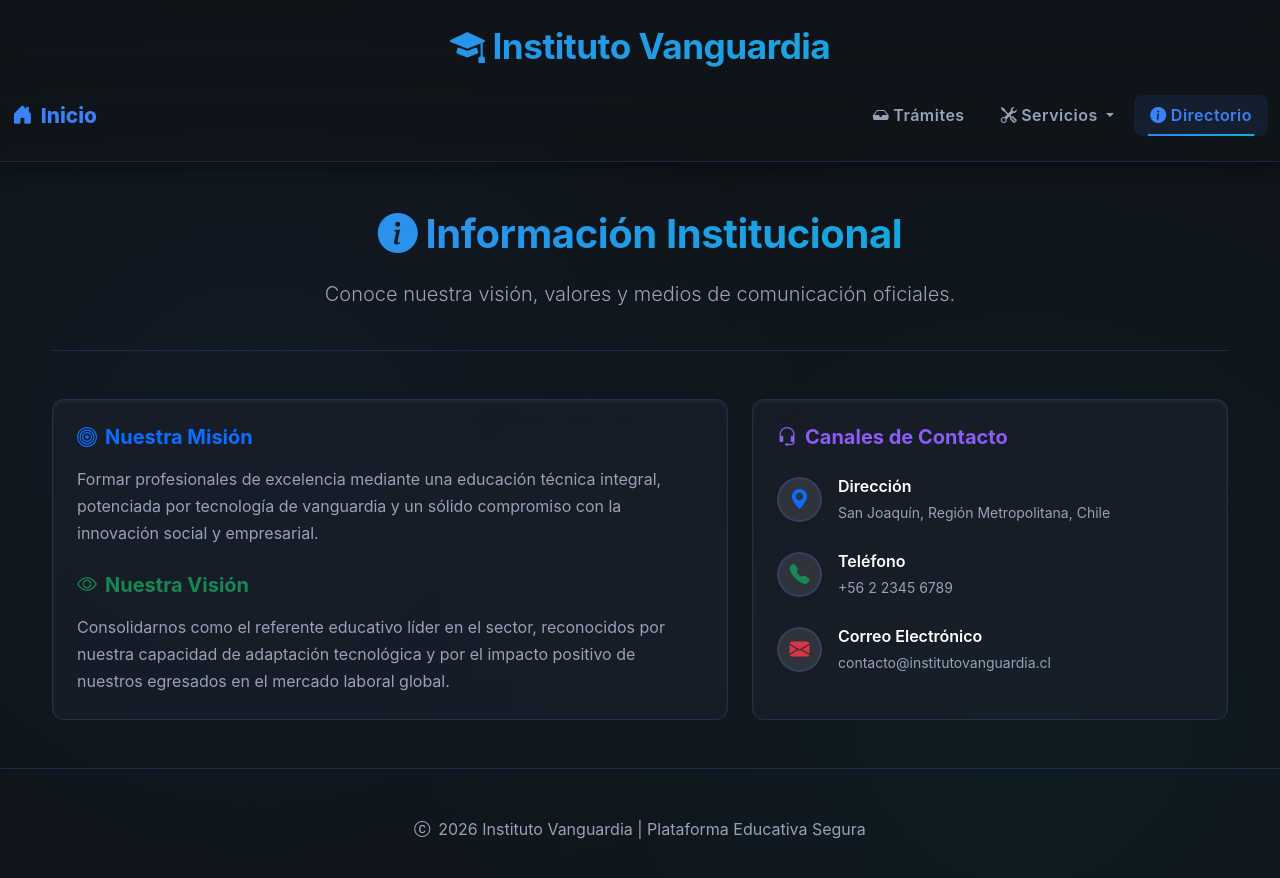
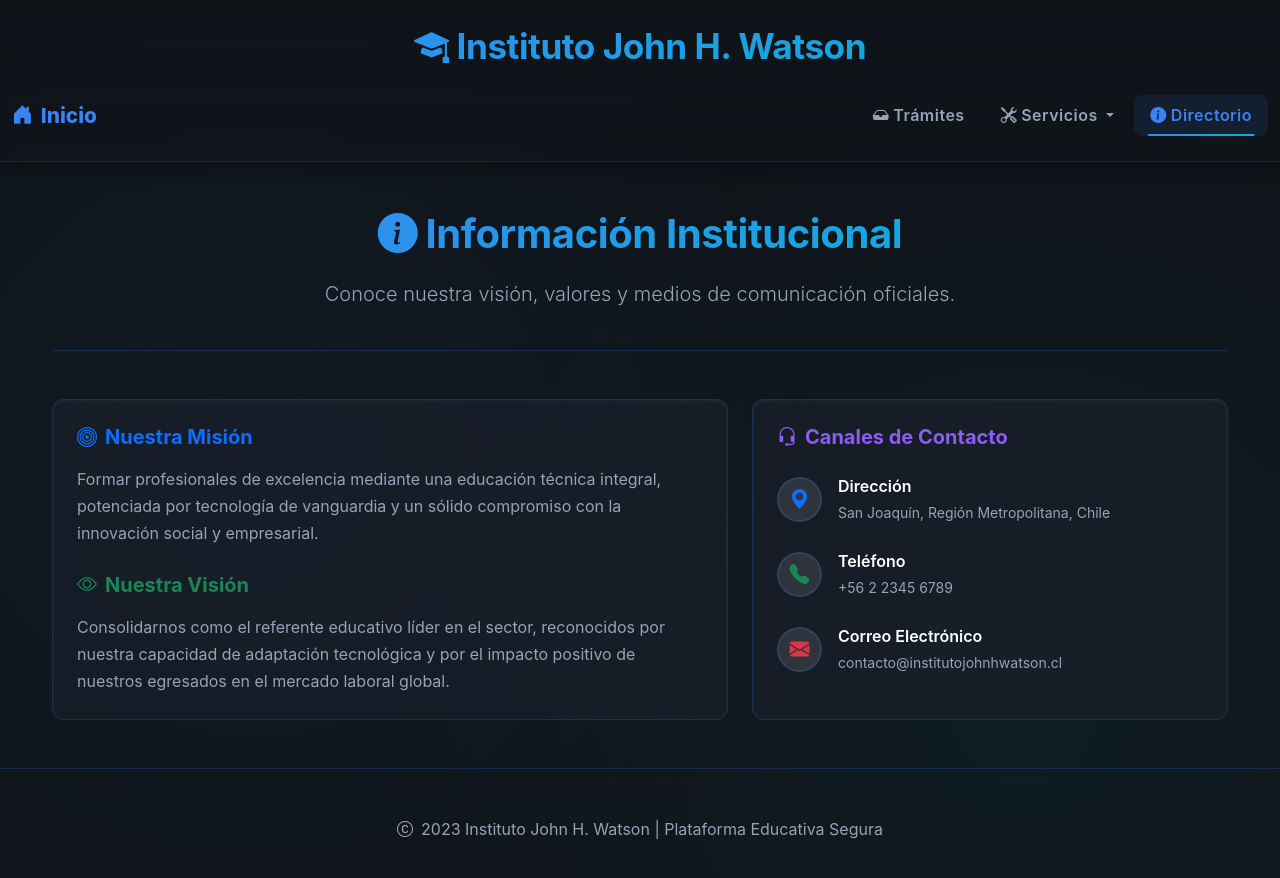
Before and after one commit to tomasestebanmonjesferragut-max/SolicitudesAcad-micas-EVA.4, a plain HTML site: page public/public/informacion.html in a window 1280 px wide. Drawn offline with nearby package versions, Linux system fonts and the light colour scheme.

Commit message:
John H. Watson

```diff
--- a/public/public/informacion.html
+++ b/public/public/informacion.html
@@ -3,8 +3,8 @@
 <head>
     <meta charset="UTF-8">
     <meta name="viewport" content="width=device-width, initial-scale=1.0">
-    <meta name="description" content="Instituto Vanguardia - Información y Contacto">
-    <title>Directorio | Instituto Vanguardia</title>
+    <meta name="description" content="Instituto John H. Watson - Información y Contacto">
+    <title>Directorio | Instituto John H. Watson</title>
 
     <!-- Bootstrap CSS -->
     <link href="https://cdn.jsdelivr.net/npm/bootstrap@5.3.2/dist/css/bootstrap.min.css" rel="stylesheet">
@@ -16,7 +16,7 @@
 <body>
     <!-- HEADER -->
     <header>
-        <h1><i class="bi bi-mortarboard-fill me-2"></i>Instituto Vanguardia</h1>
+        <h1><i class="bi bi-mortarboard-fill me-2"></i>Instituto John H. Watson</h1>
 
         <nav class="navbar navbar-expand-lg">
             <div class="container-fluid">
@@ -120,7 +120,7 @@
                             </div>
                             <div>
                                 <strong class="d-block text-white">Correo Electrónico</strong>
-                                <span class="text-muted small">contacto@institutovanguardia.cl</span>
+                                <span class="text-muted small">contacto@institutojohnhwatson.cl</span>
                             </div>
                         </li>
                     </ul>
@@ -133,7 +133,7 @@
     <footer class="mt-5 pt-5 border-top" style="border-color: var(--glass-border) !important;">
         <div class="container text-center pb-5">
             <p class="text-muted mb-0">
-                <i class="bi bi-c-circle me-2"></i>2026 Instituto Vanguardia | Plataforma Educativa Segura
+                <i class="bi bi-c-circle me-2"></i>2023 Instituto John H. Watson | Plataforma Educativa Segura
             </p>
         </div>
     </footer>
```
Also changed, not shown: public/public/horarios.html (+4 -4 lines), public/public/index.html (+4 -4 lines), public/public/materias.html (+4 -4 lines), public/public/profesores.html (+4 -4 lines), public/public/solicitudes.html (+4 -4 lines).
